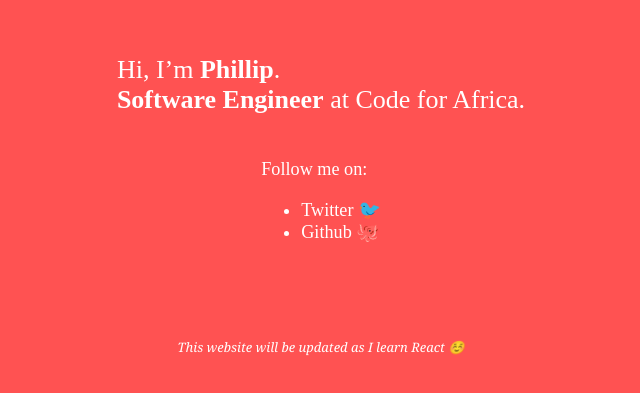
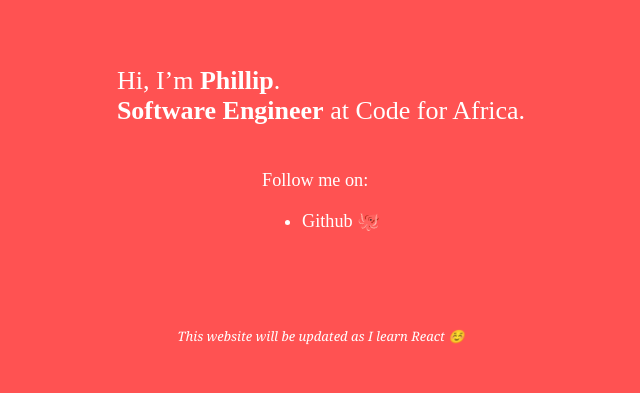
Before and after one commit to phillipahereza/ahereza.dev, a React (Create React App) app: page / in a window 1280 px wide. Shown: the part 201-594 px from the top of the page, without its empty margins (319-959 px from the left). Built offline with nearby package versions, Linux system fonts and the light colour scheme; a web font is replaced by a local one.

Commit message:
remove twitter

```diff
--- a/src/App.js
+++ b/src/App.js
@@ -19,8 +19,7 @@
             <p>Follow me on:</p>
 
             <ul>
-            <li><a href="https://twitter.com/phillipAhereza">Twitter 🐦</a></li>
-            <li><a href="https://github.com/phillipahereza">Github 🐙</a></li>
+            <li><a href="https://github.com/phillipahereza" target='_blank'>Github 🐙</a></li>
             </ul>
 
           </section>
```
